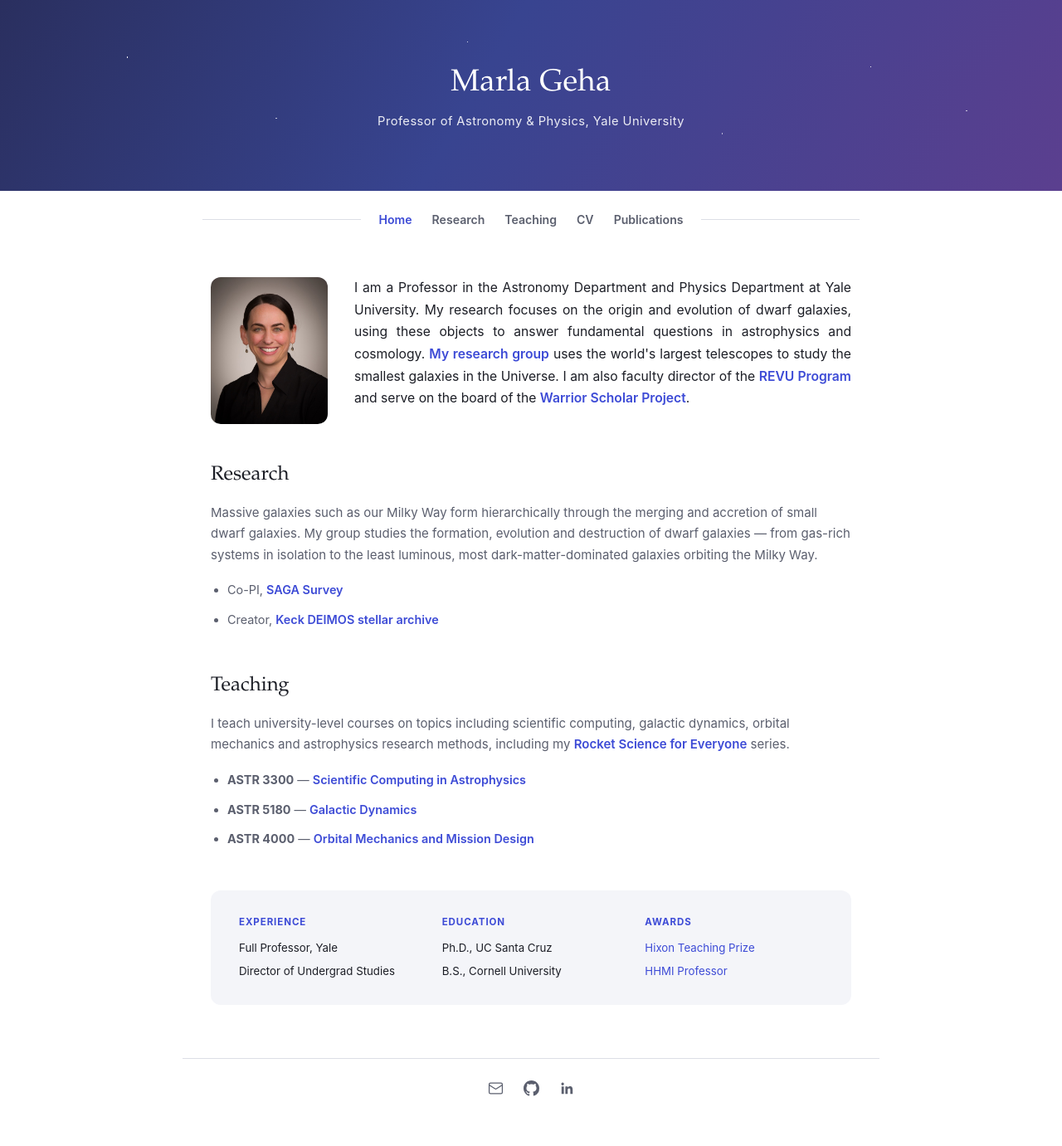
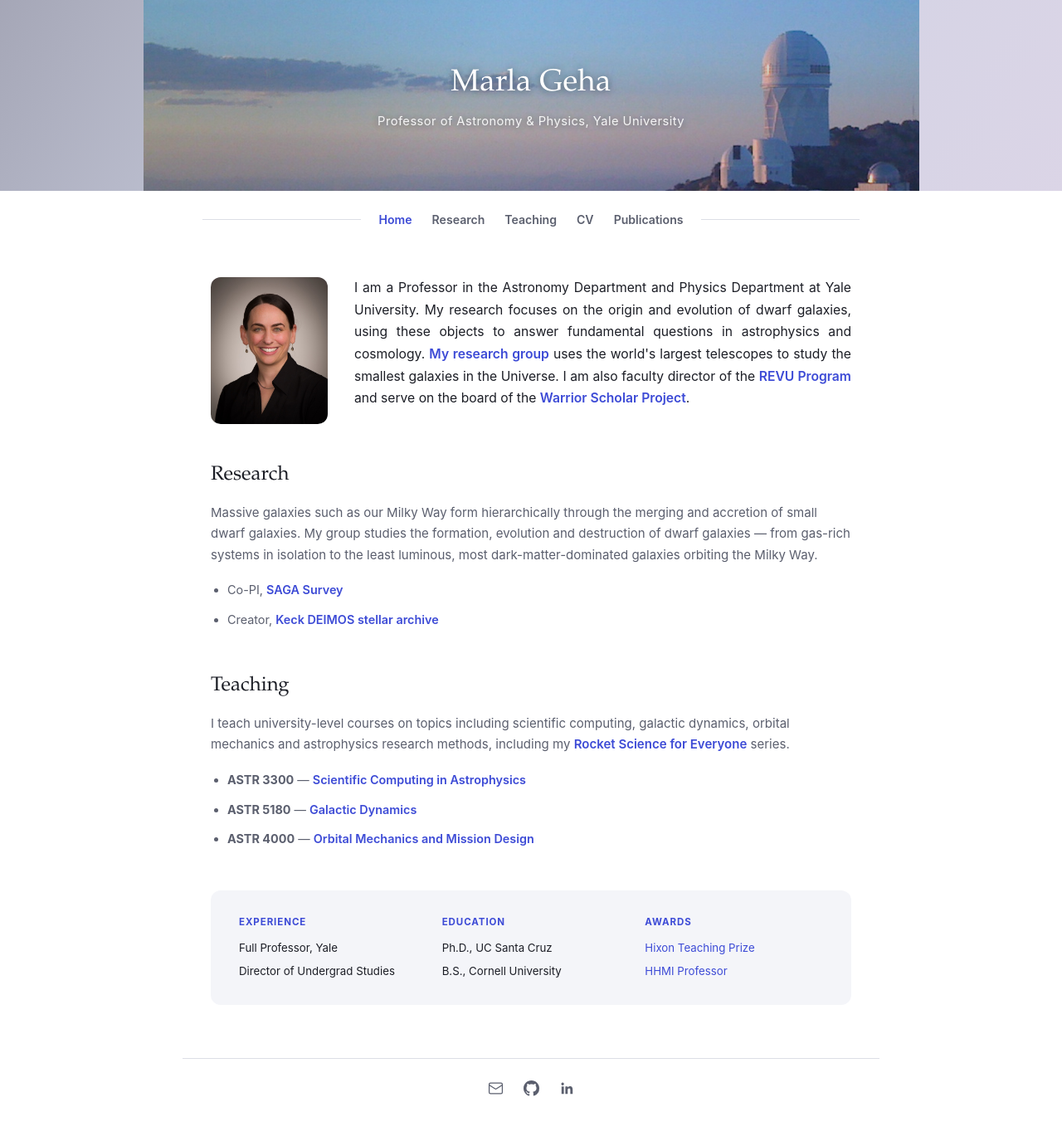
Before and after one commit to geha-group/geha-group.github.io, a Jekyll site: the page mgeha/index.html, which Jekyll copies as it is, in a window 1280 px wide. Shown: the whole page at 83% size. Built offline with Jekyll 4.4.1, drawn with Linux system fonts in a browser that asks for light colours.

Commit message:
Use telescope.jpg as the /mgeha homepage hero image
Shown uncropped via background-size:contain instead of cover.

```diff
--- a/mgeha/index.html
+++ b/mgeha/index.html
@@ -10,7 +10,7 @@
 </head>
 <body>
 
-  <div class="hero">
+  <div class="hero photo" style="background-image: linear-gradient(120deg, rgba(30,34,74,.4) 0%, rgba(61,75,144,.25) 45%, rgba(91,63,143,.22) 100%), url('images/telescope.jpg'); background-position: center center; background-size: contain; background-repeat: no-repeat;">
     <div>
       <h1 class="serif">Marla Geha</h1>
       <div class="role">Professor of Astronomy &amp; Physics, Yale University</div>
```
Also changed, not shown: mgeha/images/telescope.jpg (added).
